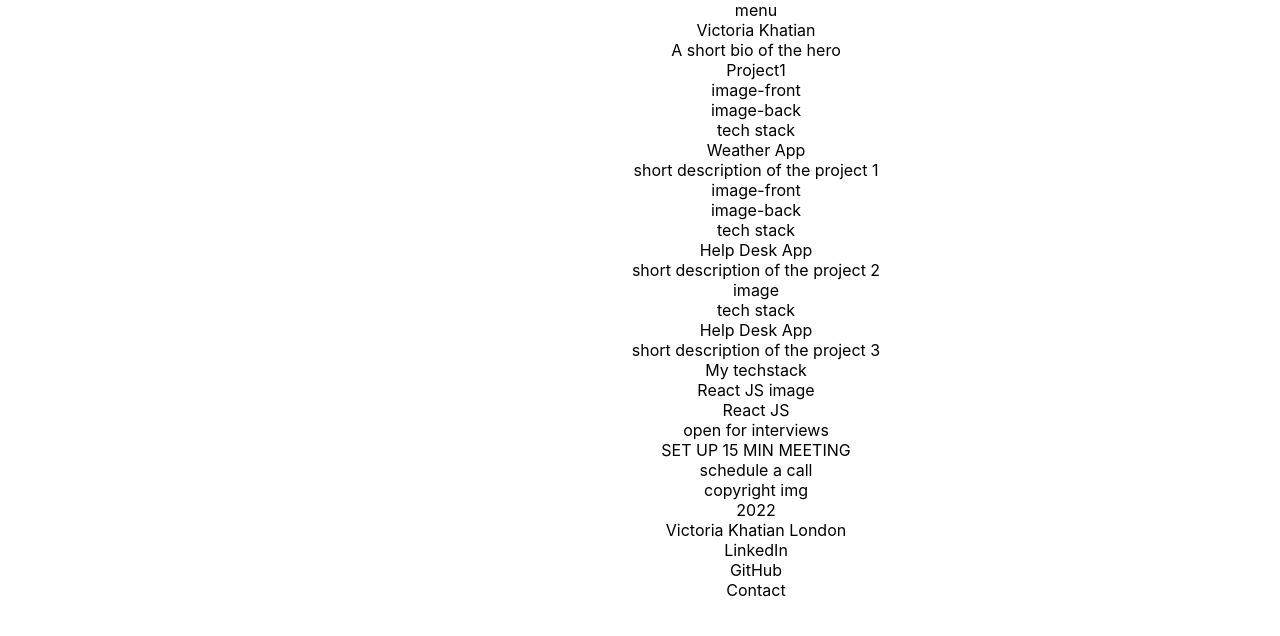
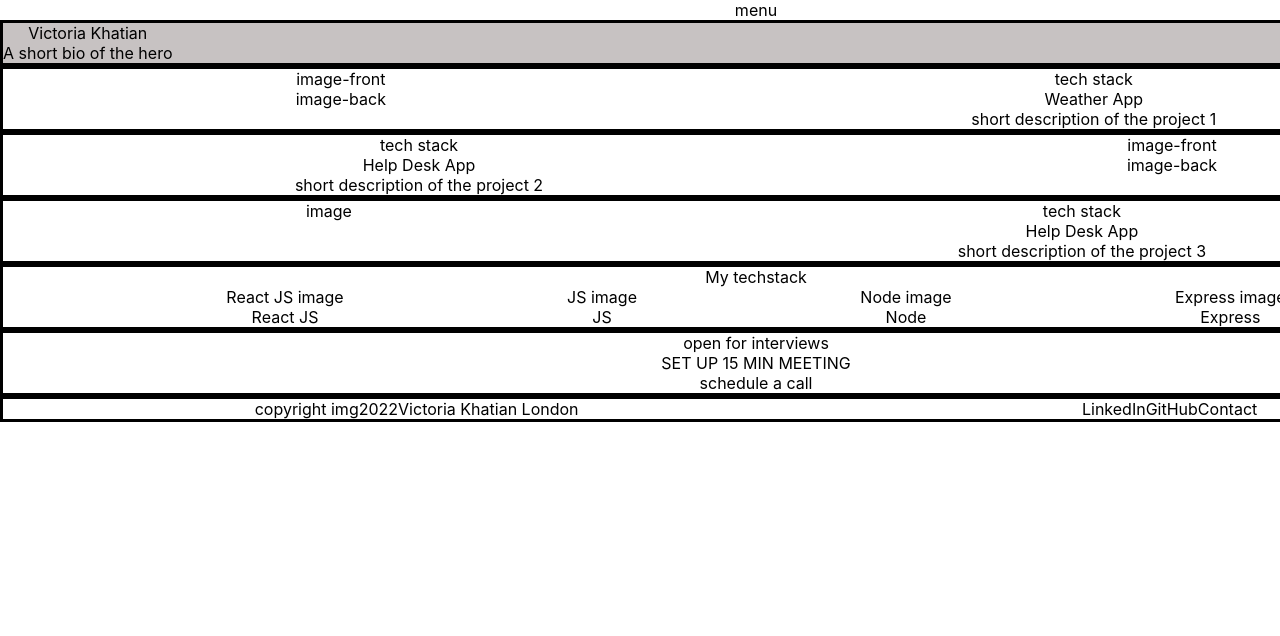
Before and after one commit to VicKhatian/portfolio, a React (Create React App) app: page / in a window 1280 px wide. Shown: the top 636 px of the page. Built offline with nearby package versions, Linux system fonts and the light colour scheme.

Commit message:
added flex to content

```diff
--- a/src/App.css
+++ b/src/App.css
@@ -18,3 +18,57 @@
   width: 1512px;
   height: 4568px;
 }
+
+.hero {
+  display: flex;
+  border-style: solid;
+  background-color: rgb(199, 194, 194);
+}
+
+.project1 {
+  display: flex;
+  justify-content: space-around;
+  border-style: solid;
+}
+.project2 {
+  display: flex;
+  flex-direction: row-reverse;
+  justify-content: space-around;
+  border-style: solid;
+}
+.project3 {
+  display: flex;
+  justify-content: space-around;
+  border-style: solid;
+}
+
+.techstack {
+  display: flex;
+  flex-direction: column;
+  border-style: solid;
+}
+
+.techstack-info {
+  display: flex;
+  flex-direction: row;
+  justify-content: space-evenly;
+}
+
+.contact {
+  border-style: solid;
+}
+.footer {
+  display: flex;
+  justify-content: space-around;
+  border-style: solid;
+}
+
+.footer-left {
+  display: flex;
+  justify-content: space-around;
+}
+
+.footer-right {
+  display: flex;
+  justify-content: space-evenly;
+}
--- a/src/App.js
+++ b/src/App.js
@@ -12,7 +12,6 @@ function App() {
         </div>
       </div>
       <div className="project1">
-        Project1
         <div className="project1-images">
           <div className="image-front">image-front</div>
           <div className="image-back">image-back</div>
@@ -52,8 +51,24 @@ function App() {
       </div>
       <div className="techstack">
         <div className="techstack-title">My techstack</div>
-        <div className="techstack-icon">React JS image</div>
-        <div className="techstack-name">React JS</div>
+        <div className="techstack-info">
+          <div className="tech1">
+            <div className="techstack-icon">React JS image</div>
+            <div className="techstack-name">React JS</div>
+          </div>
+          <div className="tech2">
+            <div className="techstack-icon">JS image</div>
+            <div className="techstack-name">JS</div>
+          </div>
+          <div className="tech3">
+            <div className="techstack-icon">Node image</div>
+            <div className="techstack-name">Node</div>
+          </div>
+          <div className="tech4">
+            <div className="techstack-icon">Express image</div>
+            <div className="techstack-name">Express</div>
+          </div>
+        </div>
       </div>
       <div className="contact">
         <div className="contact-notes">open for interviews</div>
```
